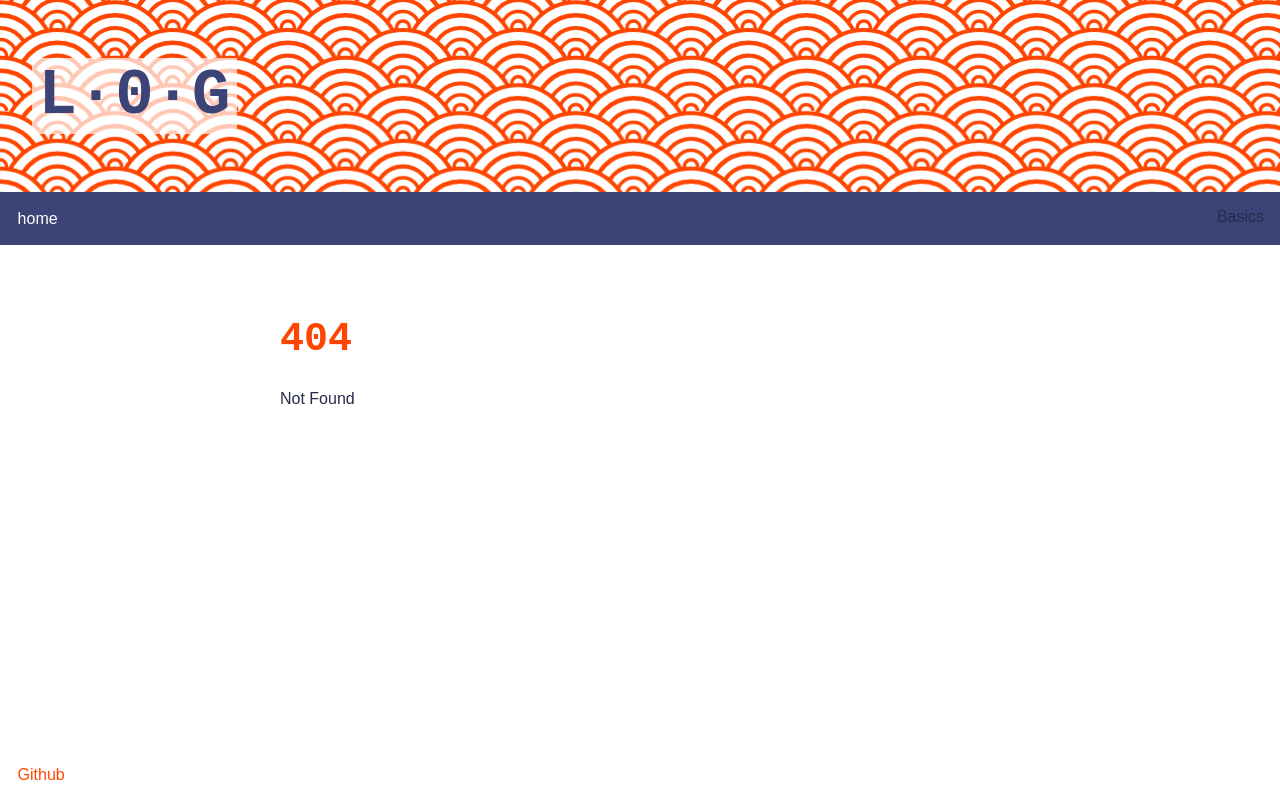
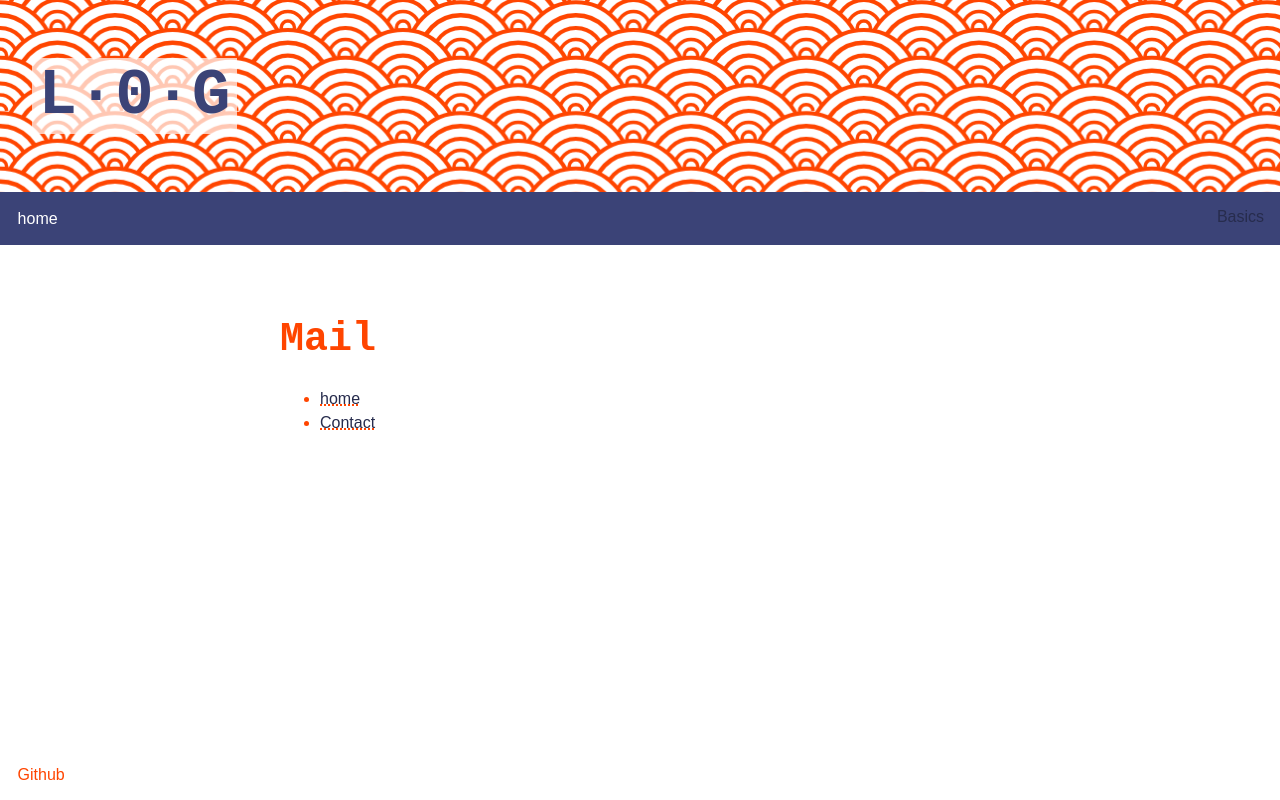
Before and after one commit to sardinecan/sardinecan.github.io, a SvelteKit app: page /contact/mail in a window 1280 px wide. Before the commit this address had no page. Built offline with nearby package versions, Linux system fonts and the light colour scheme.

Commit message:
added subfolder

```diff
--- /dev/null
+++ b/src/routes/contact/+page.svelte
@@ -0,0 +1,5 @@
+<h1>Contact</h1>
+<ul>
+  <li><a href="/">home</a></li>
+  <li><a href="mail">Mail</a></li>
+</ul>
--- /dev/null
+++ b/src/routes/contact/mail/+page.svelte
@@ -0,0 +1,5 @@
+<h1>Mail</h1>
+<ul>
+  <li><a href="/">home</a></li>
+  <li><a href="/contact">Contact</a></li>
+</ul>
```
